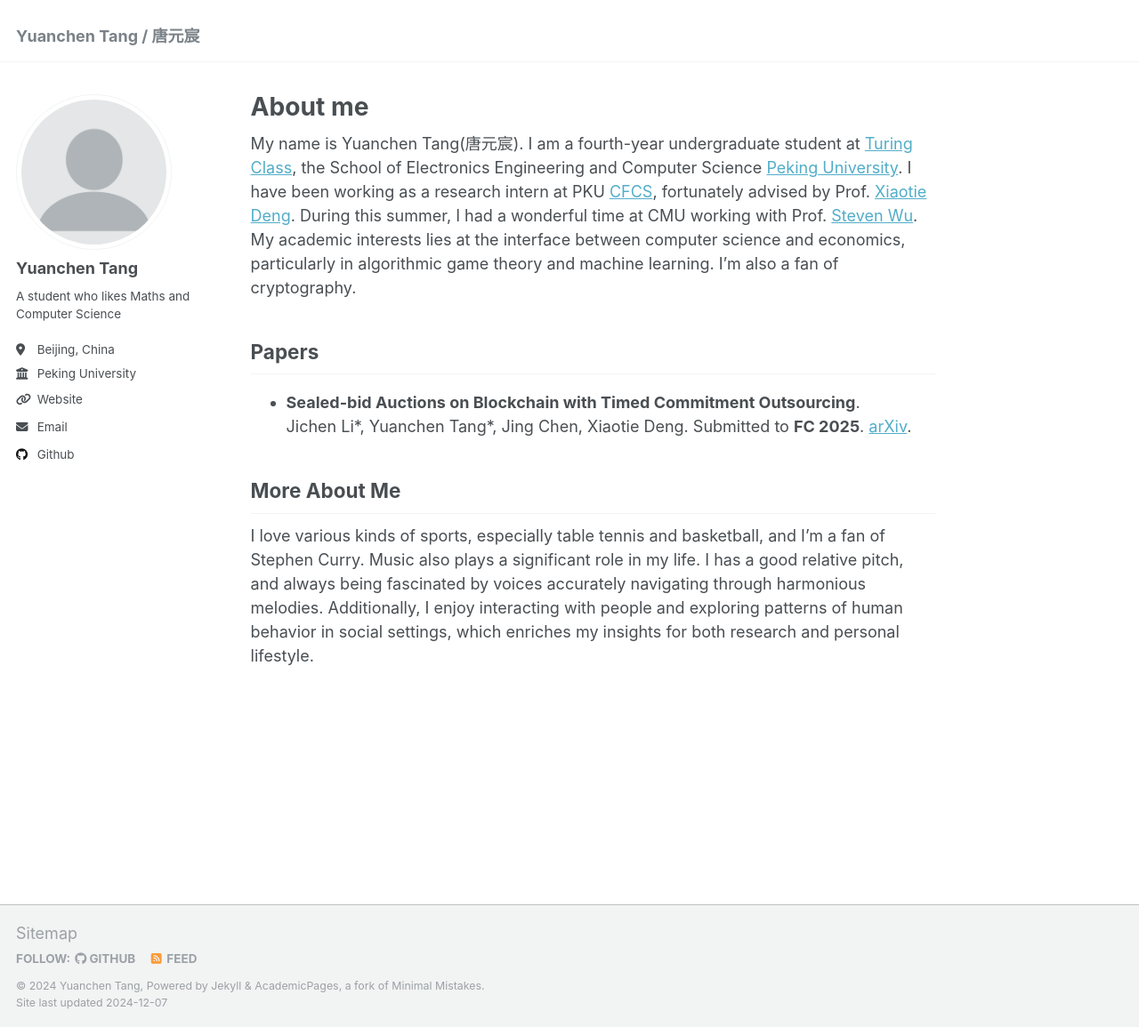
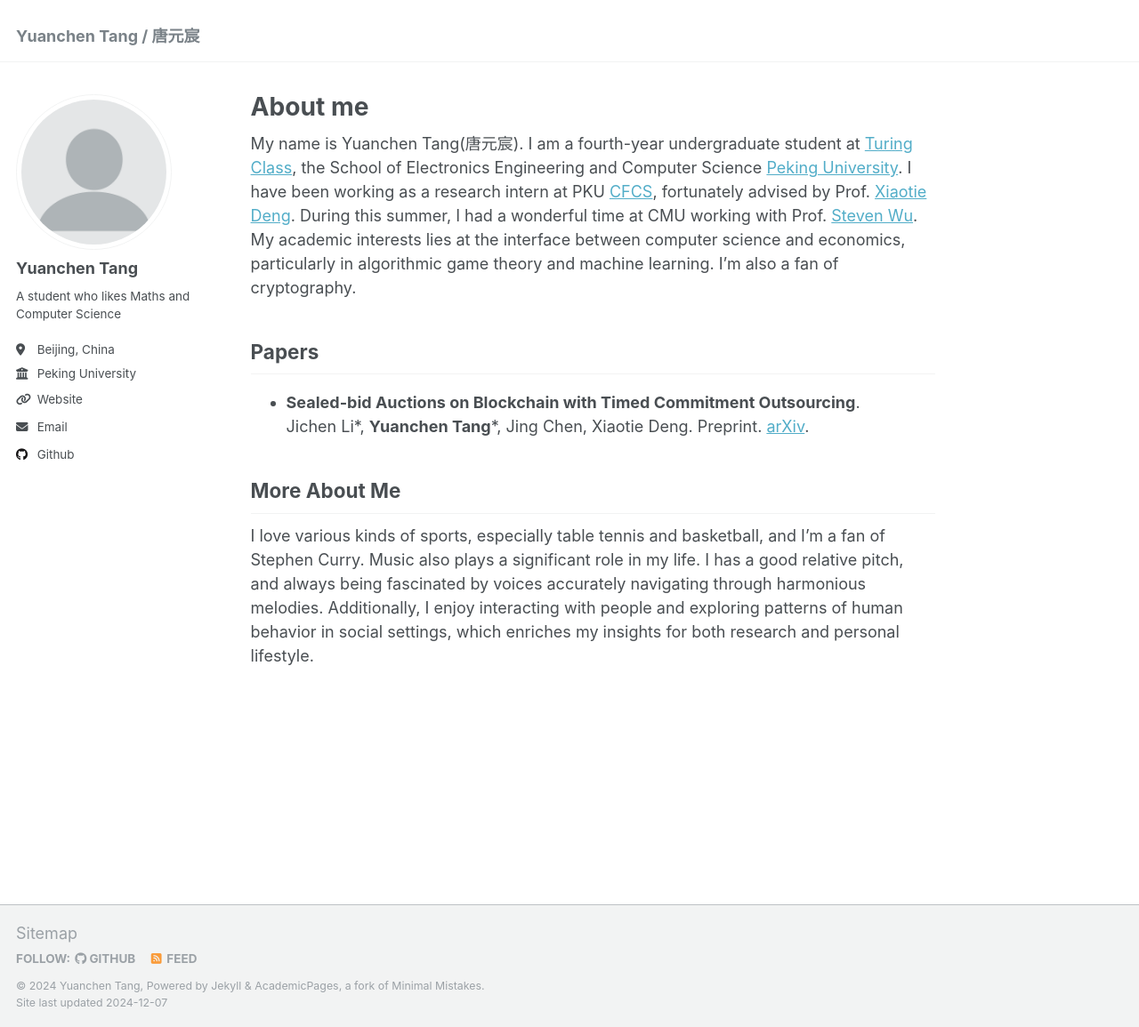
Before and after one commit to BrianTang02/briantang02.github.io, a Jekyll site: the page built from _pages/about.md, in a window 1280 px wide and 1155 px high. Shown: the whole window at 89% size. Built offline with Jekyll 4.4.1, drawn with Linux system fonts in a browser that asks for light colours.

Commit message:
Update about.md

```diff
--- a/_pages/about.md
+++ b/_pages/about.md
@@ -11,7 +11,7 @@ My name is Yuanchen Tang(唐元宸). I am a fourth-year undergraduate student at
 I have been working as a research intern at PKU [CFCS](https://cfcs.pku.edu.cn/english/), fortunately advised by Prof. [Xiaotie Deng](https://cfcs.pku.edu.cn/english/people/faculty/xiaotiedeng/index.htm). During this summer, I had a wonderful time at CMU working with Prof. [Steven Wu](https://zstevenwu.com). My academic interests lies at the interface between computer science and economics, particularly in algorithmic game theory and machine learning. I'm also a fan of cryptography.
 
 ## Papers
-+ **Sealed-bid Auctions on Blockchain with Timed Commitment Outsourcing**. <br>Jichen Li\*, Yuanchen Tang\*, Jing Chen, Xiaotie Deng. Submitted to **FC 2025**. [arXiv](https://arxiv.org/abs/2410.10607).
++ **Sealed-bid Auctions on Blockchain with Timed Commitment Outsourcing**. <br>Jichen Li\*, **Yuanchen Tang**\*, Jing Chen, Xiaotie Deng. Preprint. [arXiv](https://arxiv.org/abs/2410.10607).
 
 ## More About Me
 I love various kinds of sports, especially table tennis and basketball, and I'm a fan of Stephen Curry. Music also plays a significant role in my life. I has a good relative pitch, and always being fascinated by voices accurately navigating through harmonious melodies. Additionally, I enjoy interacting with people and exploring patterns of human behavior in social settings, which enriches my insights for both research and personal lifestyle.
```
